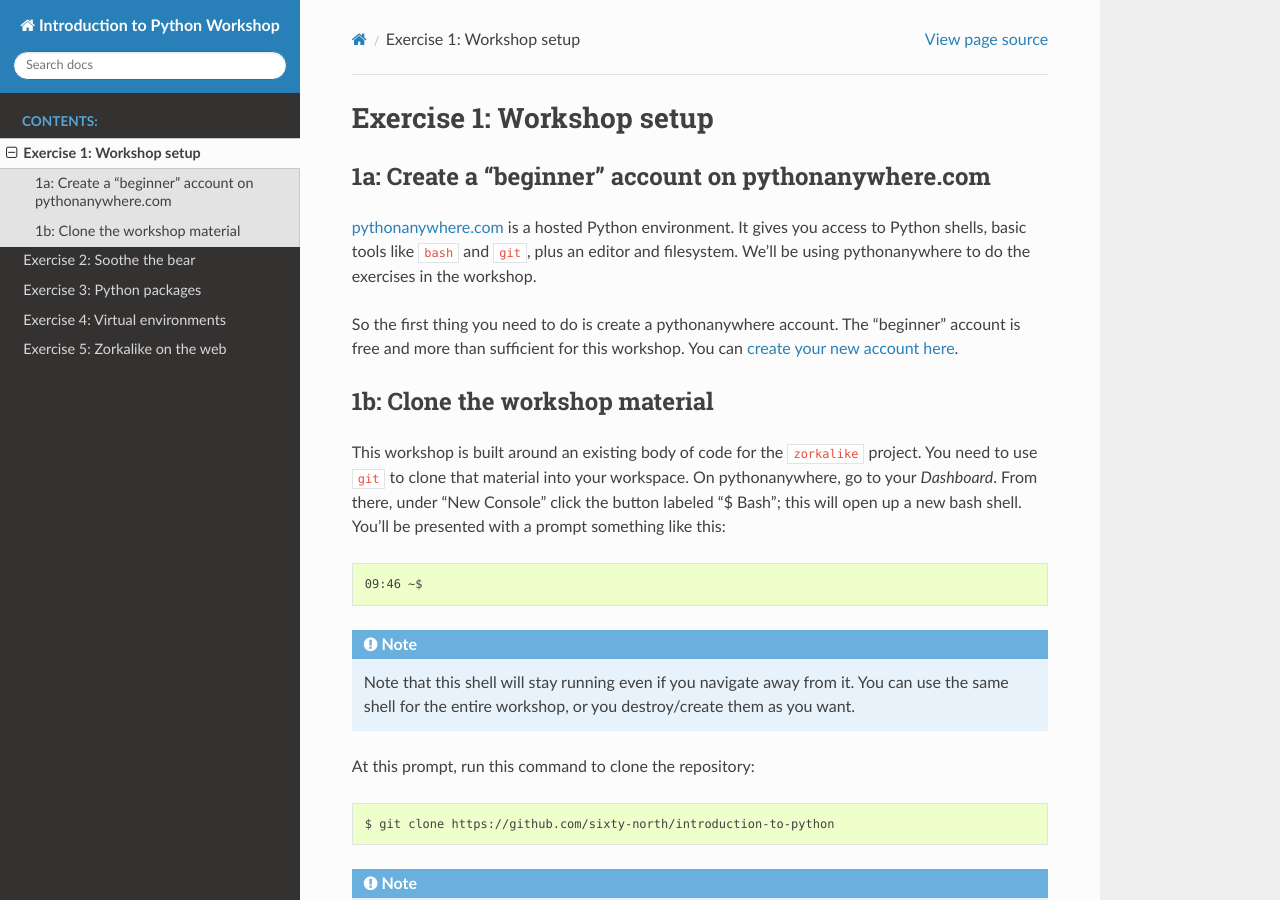
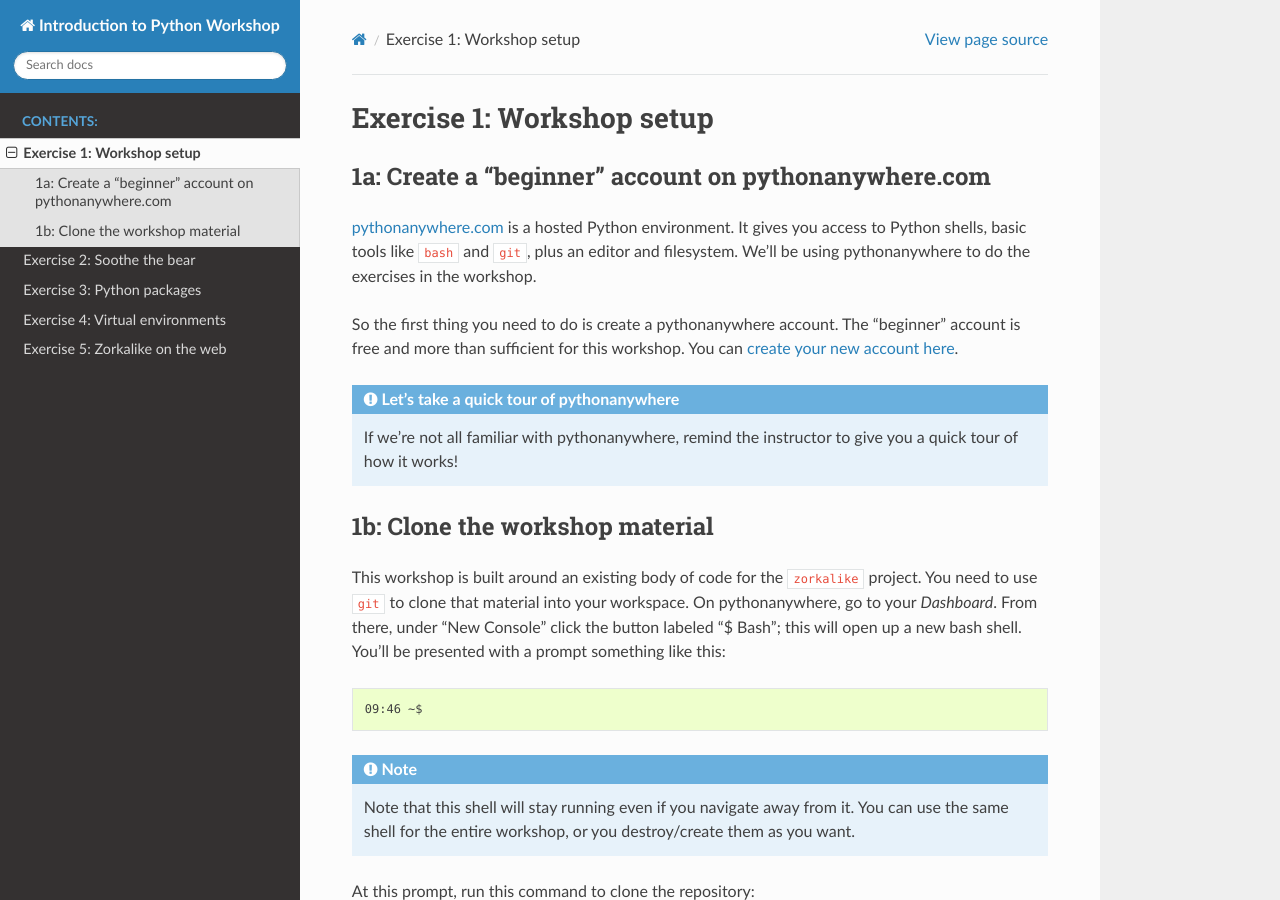
Before and after one commit to sixty-north/introduction-to-python, a Sphinx documentation site: the page built from exercises/source/exercise_1.rst, in a window 1280 px wide and 900 px high. Built offline with Sphinx 7.4.7 and the Read the Docs theme 2.0.0, drawn with Linux system fonts in a browser that asks for light colours.

Commit message:
Added reminder to do a tour of pythonanywhere.

```diff
--- a/exercises/source/exercise_1.rst
+++ b/exercises/source/exercise_1.rst
@@ -14,6 +14,11 @@
 "beginner" account is free and more than sufficient for this workshop. You can
 `create your new account here
 <https://www.pythonanywhere.com/registration/register/beginner/>`_.
+
+.. admonition:: Let's take a quick tour of pythonanywhere
+
+   If we're not all familiar with pythonanywhere, remind the instructor to give
+   you a quick tour of how it works!
 
 1b: Clone the workshop material
 ===============================
```
